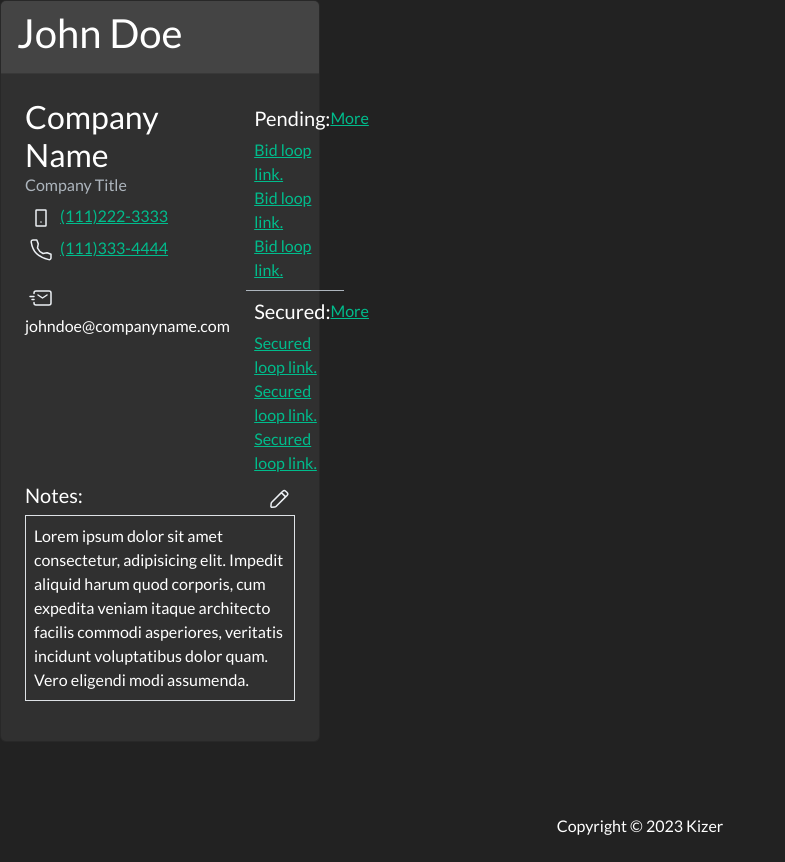
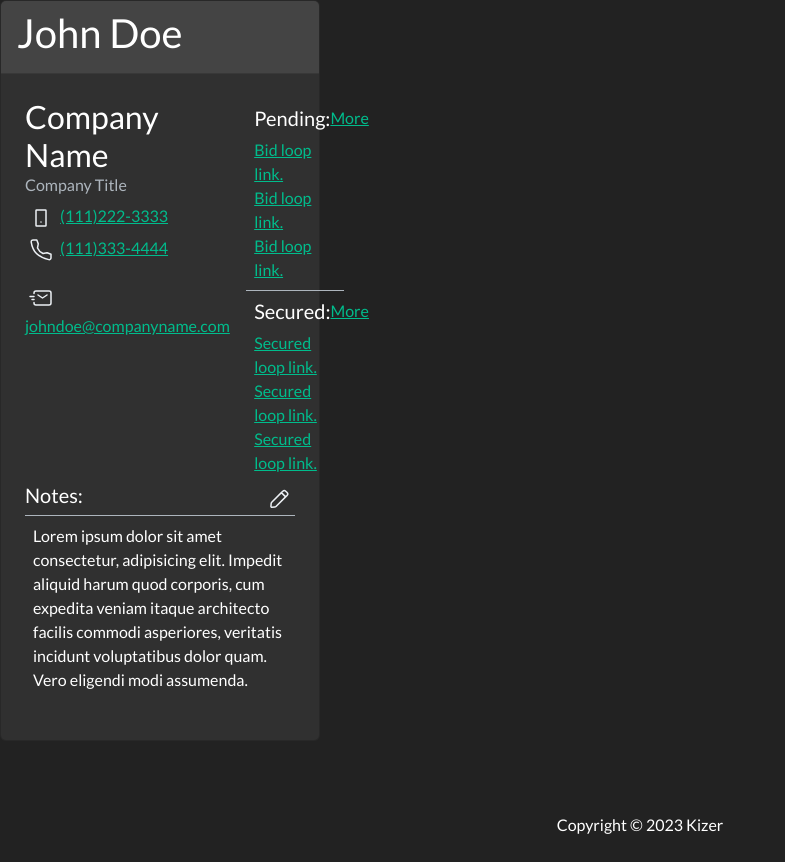
Before and after one commit to danmaisano/DojoGroupProject, a React (Vite) app in the folder client/: page /test in a window 1280 px wide. Shown: the whole page, without its empty margins (0-785 px from the left). Built offline with nearby package versions, Linux system fonts and the light colour scheme.

Commit message:
Notated next steps. Added email functionality.

```diff
--- a/client/src/components/ContactCard.jsx
+++ b/client/src/components/ContactCard.jsx
@@ -9,10 +9,17 @@ import edit from './../assets/icons/edit.svg';
 
 
 const ContactCard = () => {
-    // create a contact card that displays first name, last name, email, company, and phone number
+
+    // Open default email client and prefil address
+    // TODO: Grab email from DB to populate function ----- <= TODO
+    const sendEmail = () => {
+        window.location.href = 'mailto:johndoe@companyname.com';
+    };
+
     return (
         <div className='w-25'>
             <Card>
+                {/* TODO: Populate information with DB query ----- <= TODO  */}
                 <Card.Header>
                     <h2>John Doe</h2>
                 </Card.Header>
@@ -23,14 +30,16 @@ const ContactCard = () => {
                             <h6 className='text-light'>Company Title</h6>
                             <p className='mb-0'><img src={cellphone} className='m-1' /> <a href='#'>(111)222-3333</a></p>
                             <p><img src={phone} className='m-1' /> <a href='#'>(111)333-4444</a></p>
-                            <p><img src={email} className='m-1' />johndoe@companyname.com</p>
+                            <p><img src={email} className='m-1' /><a href='#' onClick={sendEmail}>johndoe@companyname.com</a></p>
                         </div>
                         <div className='m-auto w-50'>
                             <div className='d-flex flex-column m-auto w-75'>
                                 <div className='d-flex flex-column p-2 border-bottom border-light'>
                                     <div className='justify-content-between d-flex'>
-                                    <h5>Pending:</h5>
-                                    <a href='#'>More</a>
+                                        {/* Loop through 3 most recent bids pending.  ----- <= TODO */}
+                                        {/* "More" will lead to filtered list */}
+                                        <h5>Pending:</h5>
+                                        <a href='#'>More</a>
                                     </div>
                                     <a href='#'>Bid loop link.</a>
                                     <a href='#'>Bid loop link.</a>
@@ -38,8 +47,10 @@ const ContactCard = () => {
                                 </div>
                                 <div className='d-flex flex-column p-2'>
                                     <div className='d-flex justify-content-between'>
-                                    <h5>Secured:</h5>
-                                    <a href='#'>More</a>
+                                        {/* Loop through 3 most recent bids won.   ----- <= TODO */}
+                                        {/* "More" will lead to filtered list */}
+                                        <h5>Secured:</h5>
+                                        <a href='#'>More</a>
                                     </div>
                                     <a href='#'>Secured loop link.</a>
                                     <a href='#'>Secured loop link.</a>
@@ -49,11 +60,18 @@ const ContactCard = () => {
                         </div>
                     </div>
                     <div>
+                        {/* TODO: Creat onClick for Edit icon that replaces <p>    ----- <= TODO*/}
+                        {/* with text area followed by a PUT/PATCH */}
                         <div className='d-flex justify-content-between w-100'>
                             <h5>Notes:</h5>
                             <img src={edit} className='m-1' />
                         </div>
-                        <p className='border p-2'>Lorem ipsum dolor sit amet consectetur, adipisicing elit. Impedit aliquid harum quod corporis, cum expedita veniam itaque architecto facilis commodi asperiores, veritatis incidunt voluptatibus dolor quam. Vero eligendi modi assumenda.</p>
+                        <p className='border-top border-light p-2'>
+                            Lorem ipsum dolor sit amet consectetur, adipisicing elit.
+                            Impedit aliquid harum quod corporis, cum expedita veniam itaque
+                            architecto facilis commodi asperiores, veritatis incidunt
+                            voluptatibus dolor quam. Vero eligendi modi assumenda.
+                        </p>
                     </div>
                 </Card.Body>
             </Card>
```
